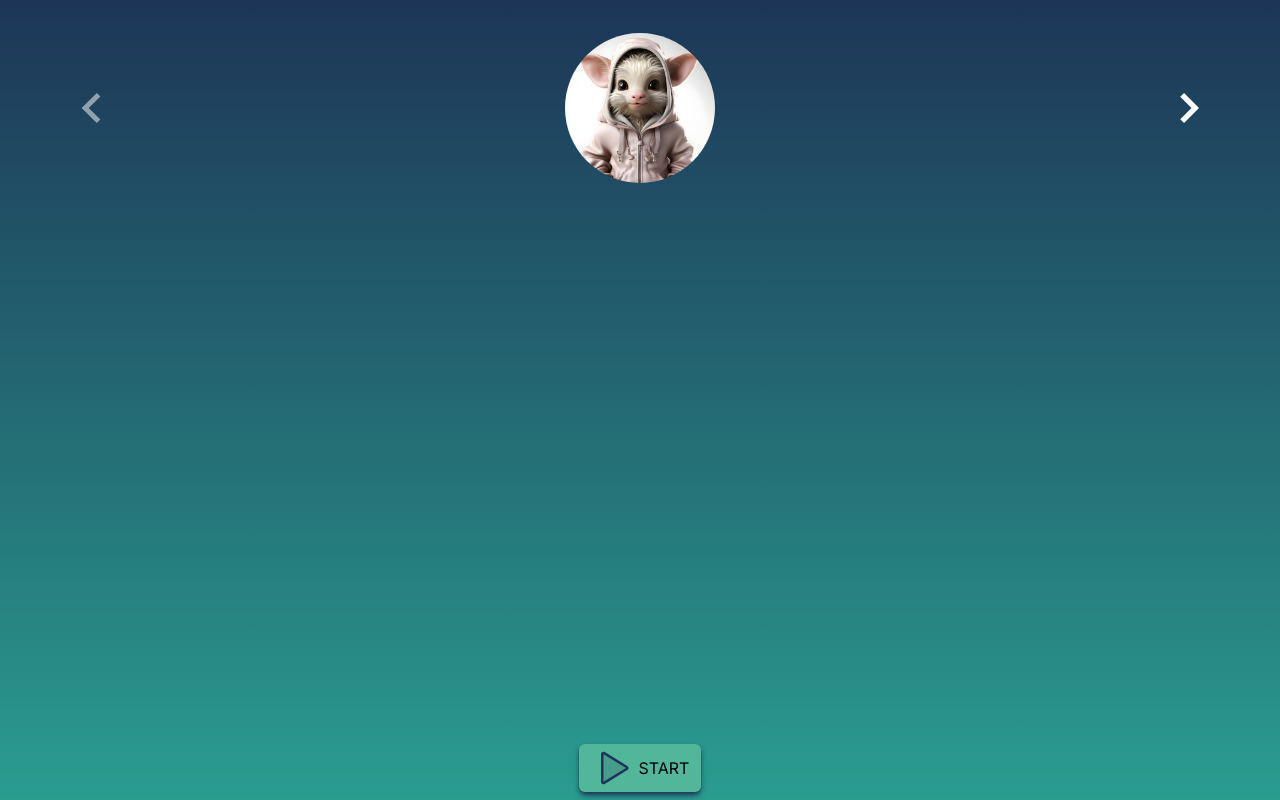
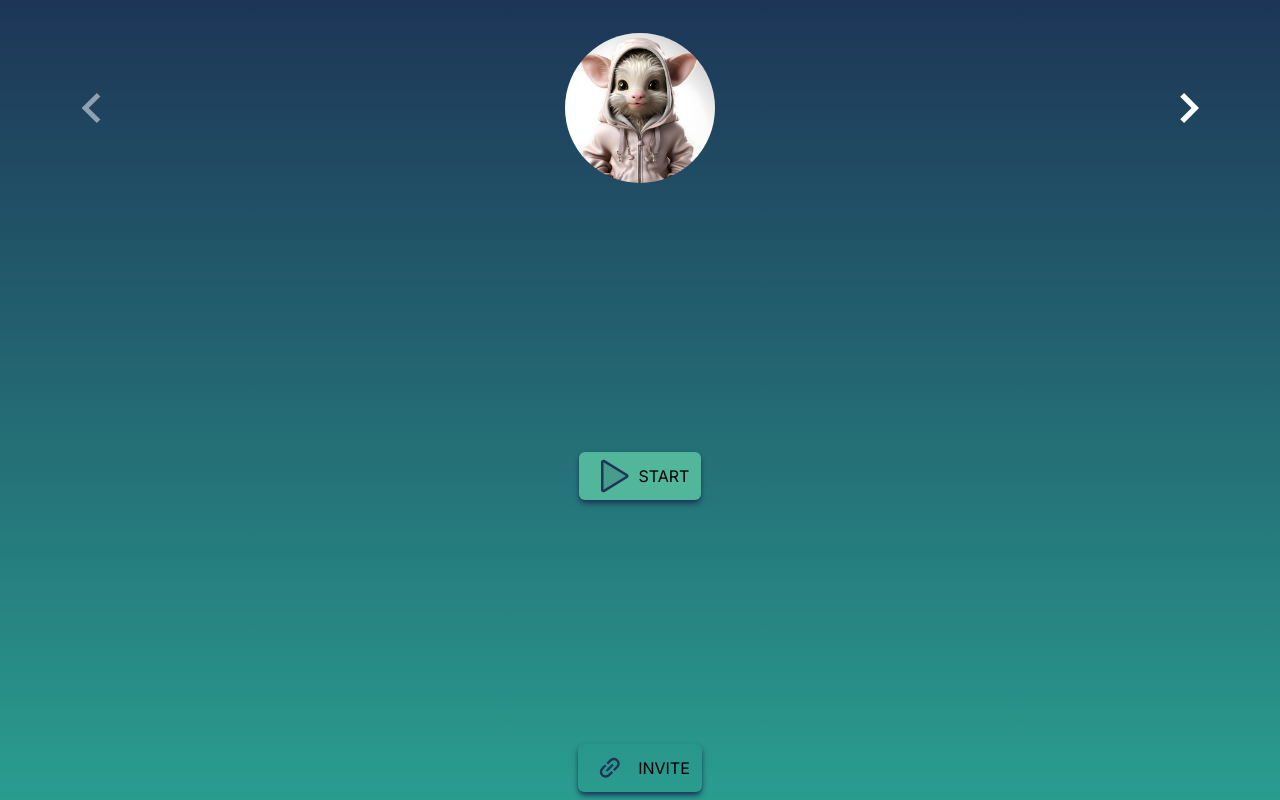
Before and after one commit to dylancobb/in-house-project, a Next.js app: page / in a window 1280 px wide. Built offline with nearby package versions, Linux system fonts and the light colour scheme.

Commit message:
Add light_blue color var

```diff
--- /dev/null
+++ b/app/components/Button/InviteButton.tsx
@@ -0,0 +1,14 @@
+import React from 'react';
+import Image from 'next/image';
+import icon from './link.svg';
+
+const InviteButton = () => {
+  return (
+    <button className="flex items-center gap-2 py-1 px-3 h-15 w-50 light_blue rounded-md shadow-md shadow-dark_blue">
+      <Image src={icon} alt="arrow icon" height={40} width={40} />
+      INVITE
+    </button>
+  );
+};
+
+export default InviteButton;
--- a/app/components/Button/Button.tsx
+++ b/app/components/Button/StartButton.tsx
@@ -6,7 +6,7 @@ interface ButtonProps {
   currentAvatar: string; // Define the type of currentAvatar
 }
 
-const Button = ({ currentAvatar }: ButtonProps) => {
+const StartButton = ({ currentAvatar }: ButtonProps) => {
   const handleClick = () => {
     console.log(currentAvatar);
   };
@@ -21,4 +21,4 @@ const Button = ({ currentAvatar }: ButtonProps) => {
   );
 };
 
-export default Button;
+export default StartButton;
--- a/app/page.tsx
+++ b/app/page.tsx
@@ -1,8 +1,9 @@
 'use client';
 
-import Button from './components/Button/Button';
+import StartButton from './components/Button/StartButton';
 import AvatarSlider from './components/AvatarSlider/AvatarSlider';
 import { useState } from 'react';
+import InviteButton from './components/Button/InviteButton';
 
 export default function Home() {
   const [currentAvatar, setCurrentAvatar] = useState('');
@@ -10,7 +11,8 @@ export default function Home() {
   return (
     <main className="flex min-h-screen flex-col items-center justify-between p-2">
       <AvatarSlider setCurrentAvatar={setCurrentAvatar} />
-      <Button currentAvatar={currentAvatar} />
+      <StartButton currentAvatar={currentAvatar} />
+      <InviteButton />
     </main>
   );
 }
--- a/tailwind.config.ts
+++ b/tailwind.config.ts
@@ -11,7 +11,7 @@ const config: Config = {
       dark_green: '#2A9D8F',
       green: '#52B69A',
       dark_blue: '#1D3557',
-      blue: '#1D3557',
+      light_blue: '#1D3557',
       white: '#EDF6F9',
       orange: '#FB8500',
     },
```
Also changed, not shown: app/components/Button/link.svg (added).
